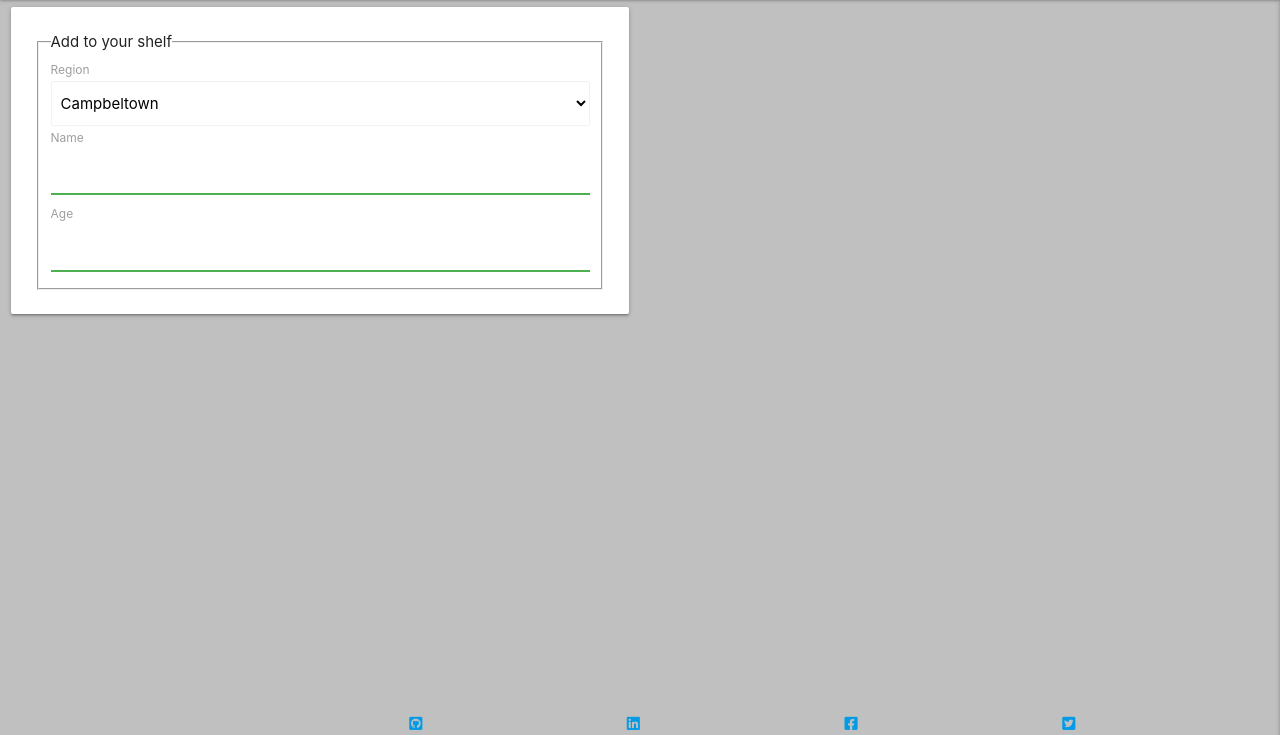
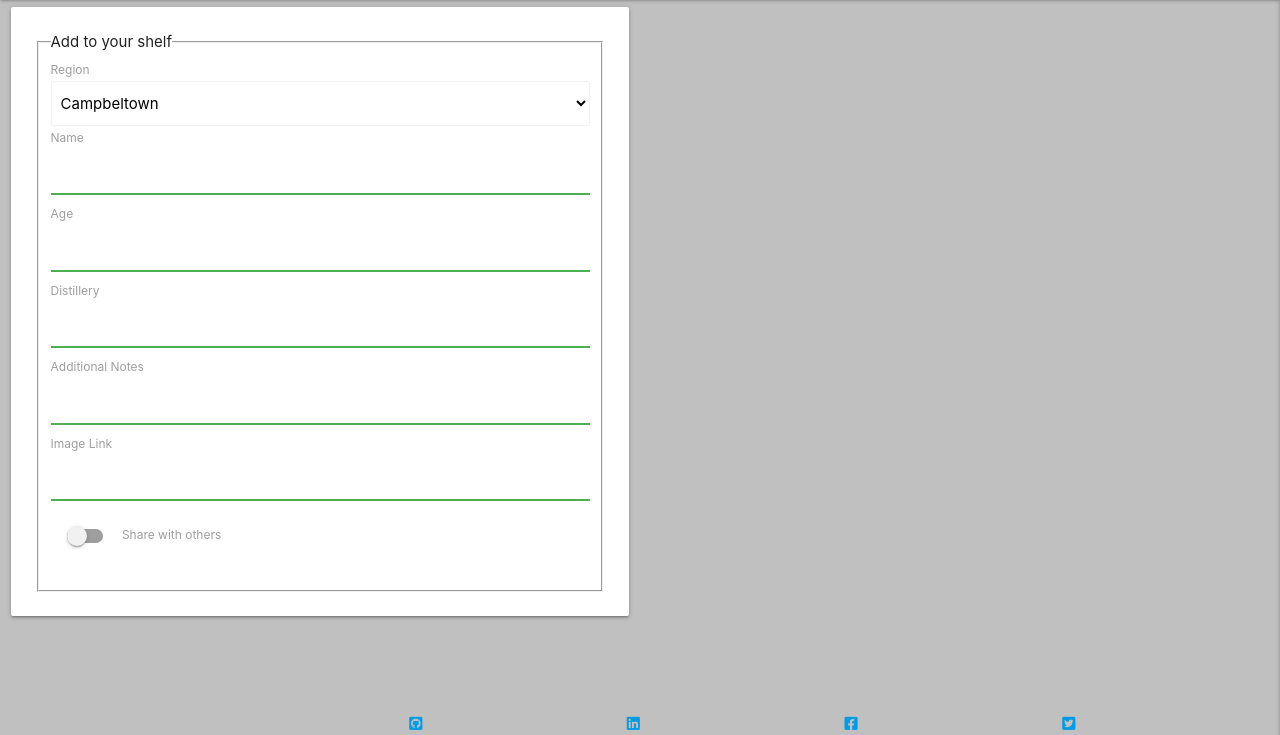
Before and after one commit to CristianBuca/MS3_TopShelf, a Flask app: page /add_stock in a window 1280 px wide. Shown: the part 65-800 px from the top of the page. Run offline with Flask 2, Linux system fonts and the light colour scheme; some libraries are stand-ins or nearby versions.

Commit message:
Add(add_stock): dist, notes, image, share inputs

```diff
--- a/templates/add_stock.html
+++ b/templates/add_stock.html
@@ -50,6 +50,59 @@
                         {{ form.age(class="valid")}}
                     {% endif %}
                 </div>
+                <div>
+                    {{ form.distillery.label }}
+
+                    {% if form.distillery.errors %}
+                        {{ form.distillery(class="invalid") }}
+                        <div class="invalid">
+                            {% for error in form.distillery.errors %}
+                                <span>{{ error }}</span>
+                            {% endfor %}
+                        </div>
+                    {% else %}
+                        {{ form.distillery(class="valid")}}
+                    {% endif %}
+                </div>
+                <div>
+                    {{ form.notes.label }}
+
+                    {% if form.notes.errors %}
+                        {{ form.notes(class="invalid") }}
+                        <div class="invalid">
+                            {% for error in form.notes.errors %}
+                                <span>{{ error }}</span>
+                            {% endfor %}
+                        </div>
+                    {% else %}
+                        {{ form.notes(class="valid")}}
+                    {% endif %}
+                </div>
+                <div>
+                    {{ form.image.label }}
+
+                    {% if form.image.errors %}
+                        {{ form.image(class="invalid") }}
+                        <div class="invalid">
+                            {% for error in form.image.errors %}
+                                <span>{{ error }}</span>
+                            {% endfor %}
+                        </div>
+                    {% else %}
+                        {{ form.image(class="valid")}}
+                    {% endif %}
+                </div>
+                <div class="row">
+                    <div class="input-field col s12">
+                        <div class="switch">
+                            <label for="share">
+                                <input type="checkbox" id="share" name="share">
+                                <span class="lever"></span>
+                                Share with others
+                            </label>
+                        </div>
+                    </div>
+                </div>
             </fieldset>
             <div>
                 {{ form.submit }}
```
